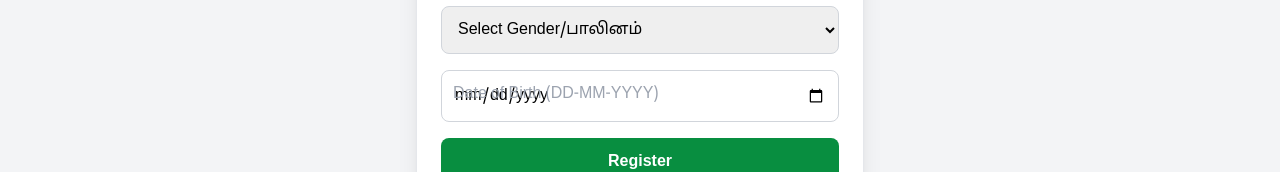
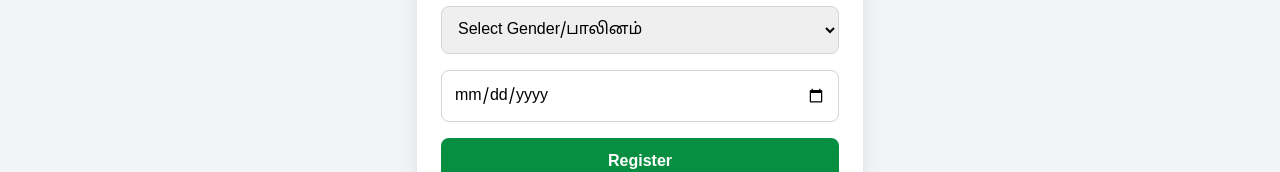
Before and after one commit to ydpweb/ydp-new-changes, a Next.js app: page /registerpage in a window 1280 px wide. Shown: the part 394-566 px from the top of the page. Built offline with nearby package versions, Linux system fonts and the light colour scheme.

Commit message:
Update page.js

```diff
--- a/app/registerpage/page.js
+++ b/app/registerpage/page.js
@@ -165,14 +165,9 @@ export default function Register() {
     value={form.dob}
     onChange={handleChange}
     required
-    className="peer w-full p-3 border border-gray-300 rounded-lg focus:ring-2 focus:ring-green-500 bg-white appearance-none"
+    className="w-full p-3 border border-gray-300 rounded-lg focus:ring-2 focus:ring-green-500 bg-white appearance-none placeholder-gray-400 sm:placeholder-transparent"
+    placeholder="DD-MM-YYYY"
   />
-  <label
-    htmlFor="dob"
-    className="absolute left-3 top-3 text-gray-400 transition-all peer-focus:top-[-10px] peer-focus:text-sm peer-focus:text-green-500 peer-placeholder-shown:top-3 peer-placeholder-shown:text-gray-400"
-  >
-    Date of Birth (DD-MM-YYYY)
-  </label>
 </div>
 
 
```
